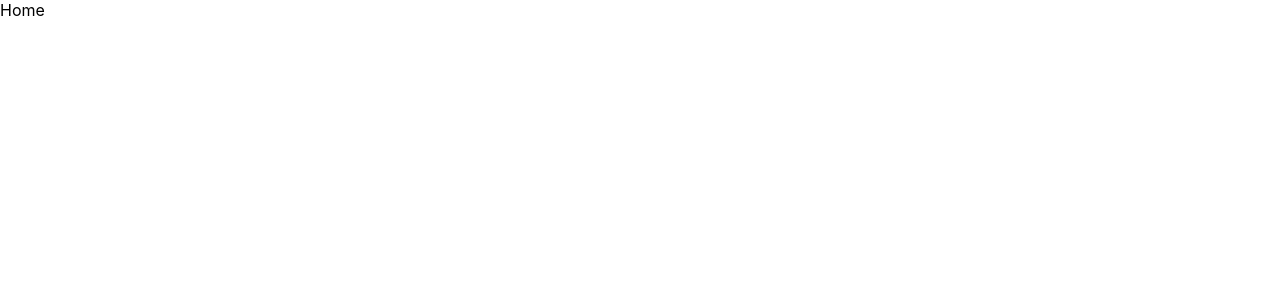
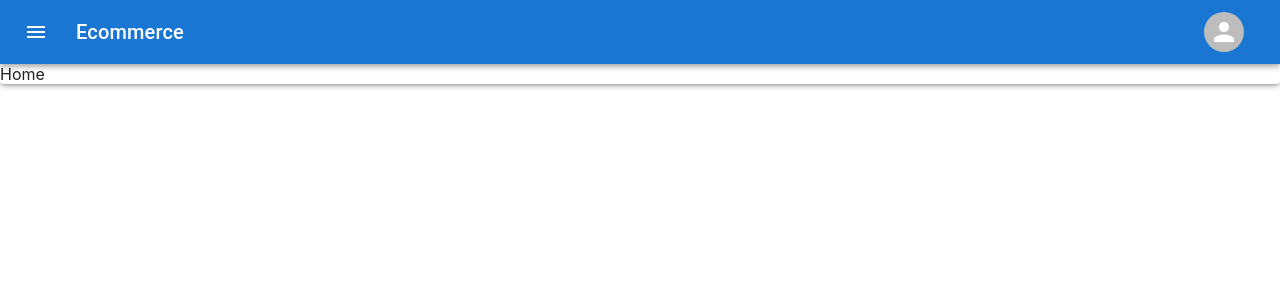
Before and after one commit to mateotrujillo16/ecomm-frontend, a React (Create React App) app: page / in a window 1280 px wide. Shown: the top 300 px of the page. Built offline with nearby package versions, Linux system fonts and the light colour scheme.

Commit message:
Updated to add general paper and an initial nav bar and fixed reducer names

```diff
--- a/package.json
+++ b/package.json
@@ -3,6 +3,11 @@
   "version": "0.1.0",
   "private": true,
   "dependencies": {
+    "@emotion/react": "^11.11.1",
+    "@emotion/styled": "^11.11.0",
+    "@mui/icons-material": "^5.14.8",
+    "@mui/material": "^5.14.8",
+    "@mui/styled-engine-sc": "^5.14.8",
     "@testing-library/jest-dom": "^5.17.0",
     "@testing-library/react": "^13.4.0",
     "@testing-library/user-event": "^13.5.0",
@@ -11,6 +16,7 @@
     "react-redux": "^8.1.2",
     "react-router-dom": "^6.15.0",
     "react-scripts": "5.0.1",
+    "styled-components": "^5.3.11",
     "web-vitals": "^2.1.4"
   },
   "scripts": {
--- /dev/null
+++ b/src/components/GeneralPaper.js
@@ -0,0 +1,12 @@
+import React from 'react';
+import { Navbar } from './Navbar'
+import { Paper } from '@mui/material';
+export const GeneralPaper = (props) =>{
+
+    return(
+    <Paper elevation={3}>
+        <Navbar/>
+        {props.children}
+    </Paper>
+    )
+}
--- /dev/null
+++ b/src/components/Navbar.js
@@ -0,0 +1,78 @@
+import * as React from 'react';
+import AppBar from '@mui/material/AppBar';
+import Box from '@mui/material/Box';
+import Toolbar from '@mui/material/Toolbar';
+import Typography from '@mui/material/Typography';
+import IconButton from '@mui/material/IconButton';
+import MenuIcon from '@mui/icons-material/Menu';
+import MenuItem from '@mui/material/MenuItem';
+import Menu from '@mui/material/Menu';
+import Avatar from '@mui/material/Avatar';
+
+export const Navbar = (props) =>{
+  const [auth, setAuth] = React.useState(true);
+  const [anchorEl, setAnchorEl] = React.useState(null);
+
+
+
+  const handleMenu = (event) => {
+    setAnchorEl(event.currentTarget);
+  };
+
+  const handleClose = () => {
+    setAnchorEl(null);
+  };
+
+  return (
+    <Box sx={{ flexGrow: 1 }}>
+      <AppBar position="static">
+        <Toolbar>
+          <IconButton
+            size="large"
+            edge="start"
+            color="inherit"
+            aria-label="menu"
+            sx={{ mr: 2 }}
+          >
+            <MenuIcon />
+          </IconButton>
+          <Typography variant="h6" component="div" sx={{ flexGrow: 1 }}>
+            Ecommerce
+          </Typography>
+          {auth && (
+            <div>
+              <IconButton
+                size="large"
+                aria-label="account of current user"
+                aria-controls="menu-appbar"
+                aria-haspopup="true"
+                onClick={handleMenu}
+                color="inherit"
+              >
+                <Avatar />
+              </IconButton>
+              <Menu
+                id="menu-appbar"
+                anchorEl={anchorEl}
+                anchorOrigin={{
+                  vertical: 'top',
+                  horizontal: 'right',
+                }}
+                keepMounted
+                transformOrigin={{
+                  vertical: 'top',
+                  horizontal: 'right',
+                }}
+                open={Boolean(anchorEl)}
+                onClose={handleClose}
+              >
+                <MenuItem onClick={handleClose}>Profile</MenuItem>
+                <MenuItem onClick={handleClose}>My account</MenuItem>
+              </Menu>
+            </div>
+          )}
+        </Toolbar>
+      </AppBar>
+    </Box>
+  );
+}
--- a/src/containers/Home.js
+++ b/src/containers/Home.js
@@ -1,10 +1,13 @@
 import React from 'react';
+import { GeneralPaper } from '../components/GeneralPaper';
 
 
 export const Home = (props) =>{
+    return(
+        <GeneralPaper>
+            <div>Home</div>
+        </GeneralPaper>
 
-    return(
-        <div>Home</div>
     )
 
 }
--- a/src/reducers/login.reducer.js
+++ b/src/reducers/profile.reducer.js
@@ -1,4 +1,4 @@
-import * as actions from '../actions/login.actions'
+import * as actions from '../actions/profile.actions'
 
 const initialState = {
     profile : {}
```
Also changed, not shown: src/actions/profile.actions.js (renamed from src/actions/login.actions.js), 1 other file (tests, documents, lock files or other folders).
